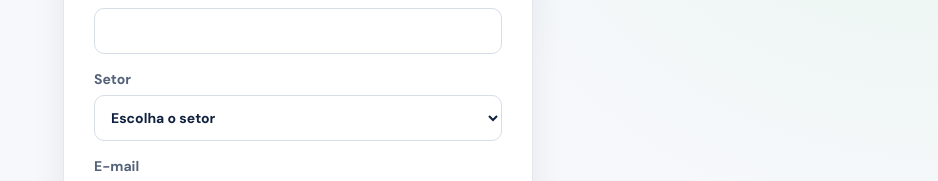
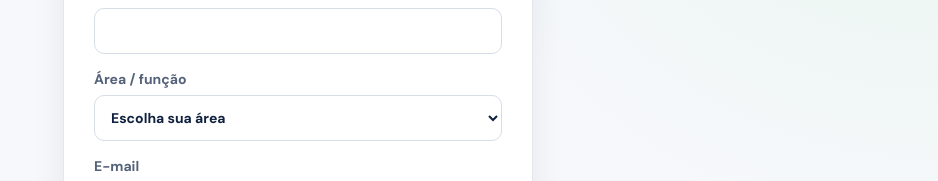
Before and after one commit to sanciweferson/pedido-facil-next, a Next.js app: page /cadastro in a window 1280 px wide. Shown: the part 308-489 px from the top of the page, without its empty margins (342-1280 px from the left). Built offline with nearby package versions, Linux system fonts and the light colour scheme; no server answers; the database is empty.

Commit message:
feat: adiciona pré-preparo ao cadastro

```diff
--- a/src/app/cadastro/page.js
+++ b/src/app/cadastro/page.js
@@ -43,7 +43,7 @@ export default function RegisterPage() {
         <h1>Solicitar cadastro</h1>
         <p className="muted">O administrador confirma seu setor e o que você pode fazer.</p>
         <label>Seu nome<input required value={name} onChange={e => setName(e.target.value)} /></label>
-        <label>Setor<select required value={sector} onChange={e => setSector(e.target.value)}><option value="">Escolha o setor</option>{sectors.map(item => <option key={item.id} value={item.id}>{item.name}</option>)}</select></label>
+        <label>Área / função<select required value={sector} onChange={e => setSector(e.target.value)}><option value="">Escolha sua área</option><option value="preparer">Pré-preparo</option>{sectors.map(item => <option key={item.id} value={item.id}>{item.name}</option>)}</select></label>{sector === "preparer" && <p className="register-helper">Pré-preparo é o perfil de quem retira insumos brutos, prepara porções e registra aparas/rendimento.</p>}
         <label>E-mail<input type="email" autoComplete="email" required value={email} onChange={e => setEmail(e.target.value)} /></label>
         <label>Senha<input type="password" minLength={8} autoComplete="new-password" required value={password} onChange={e => setPassword(e.target.value)} /></label>
         {message && <p className="notice">{message}</p>}
```
